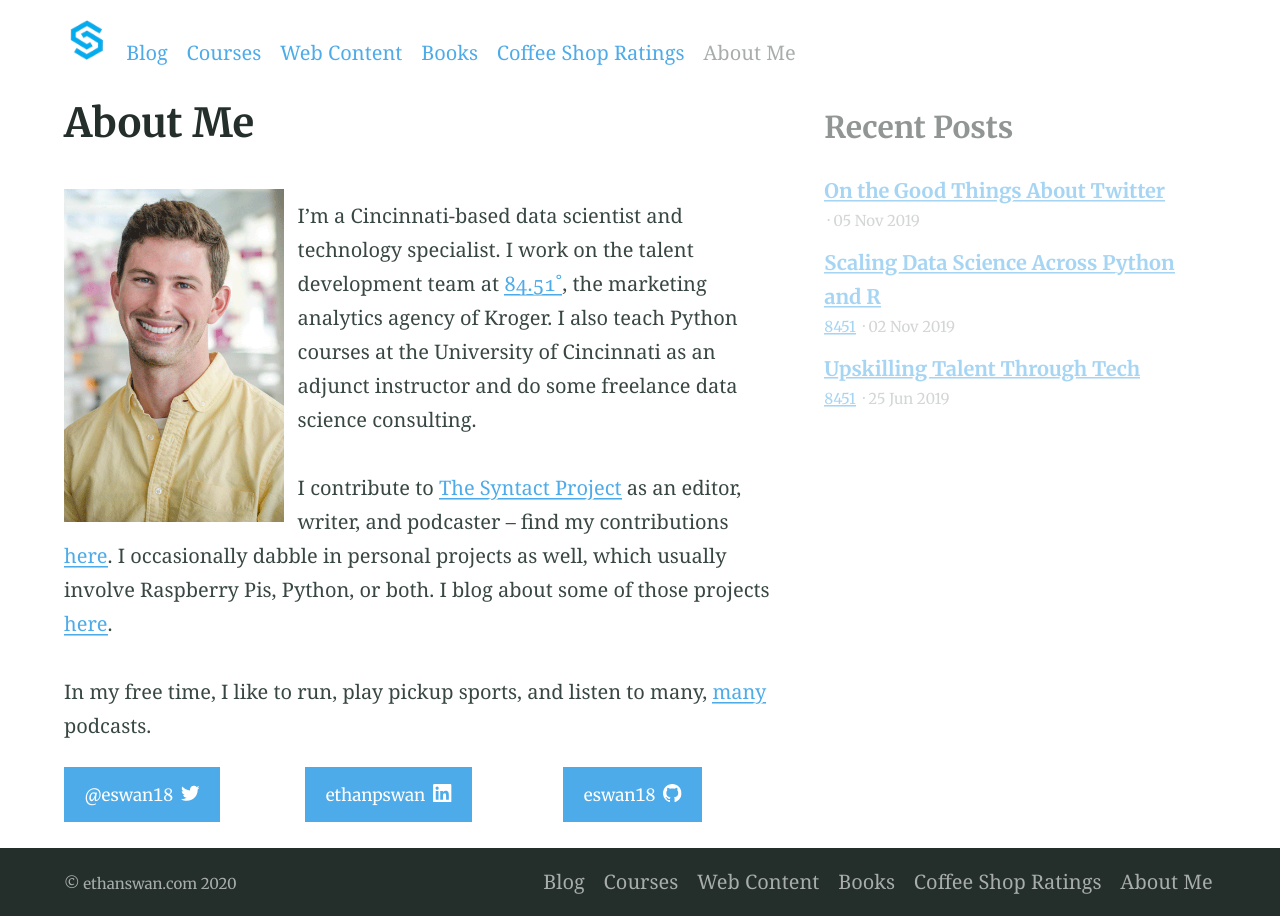
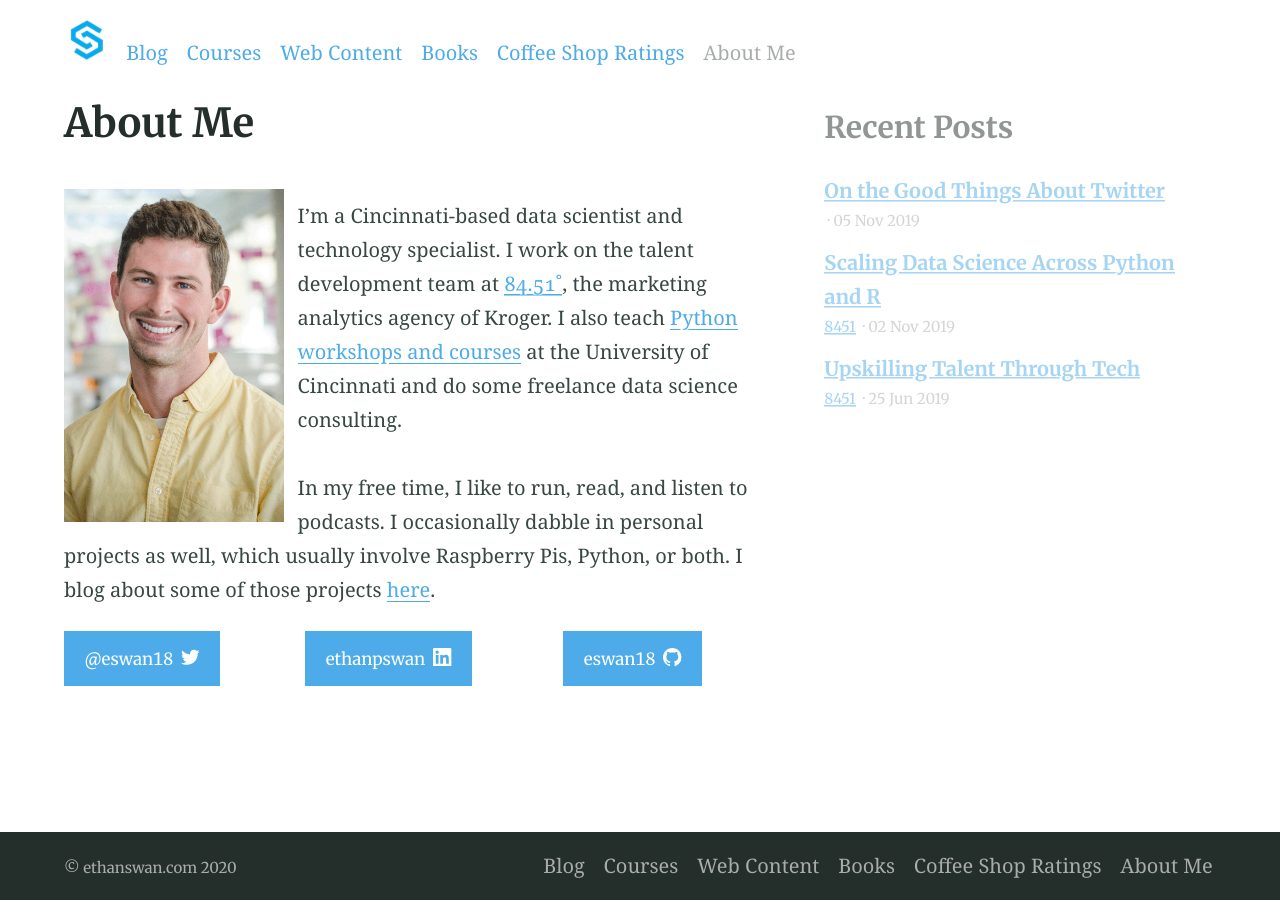
Before and after one commit to eswan18/ethanswan.com, a Jekyll site: the page built from about_me/index.md, in a window 1280 px wide. Built offline with Jekyll 4.4.1, drawn with Linux system fonts in a browser that asks for light colours.

Commit message:
Update About Me.

```diff
--- a/about_me/index.md
+++ b/about_me/index.md
@@ -6,15 +6,11 @@ hide-social: True
 
 {% include figure.html image="/images/sitewide/ethan_headshot_smiling.gif" position="left" width="220" height="330" %}
 I'm a Cincinnati-based data scientist and technology specialist. I work on the talent development team at <a href="http://www.8451.com">84.51˚</a>, the marketing analytics agency of Kroger.
-I also teach Python courses at the University of Cincinnati as an adjunct instructor and do some freelance data science consulting.
+I also teach [Python workshops and courses](/courses) at the University of Cincinnati and do some freelance data science consulting.
 
-I contribute to [The Syntact Project](http://syntactproject.com) as an editor, writer, and podcaster --
-find my contributions [here](http://syntactproject.com/contributors/ethan_swan.html).
+In my free time, I like to run, read, and listen to podcasts.
 I occasionally dabble in personal projects as well, which usually involve Raspberry Pis, Python, or both.
 I blog about some of those projects [here](/).
-
-In my free time, I like to run, play pickup sports, and listen to many, [many](/web_content) podcasts.
-
 
 
 
```
